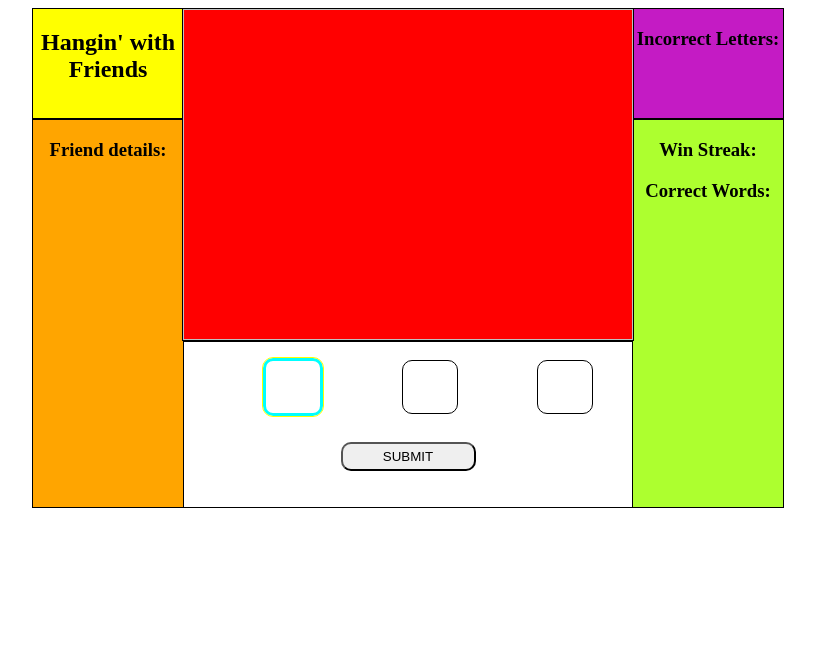
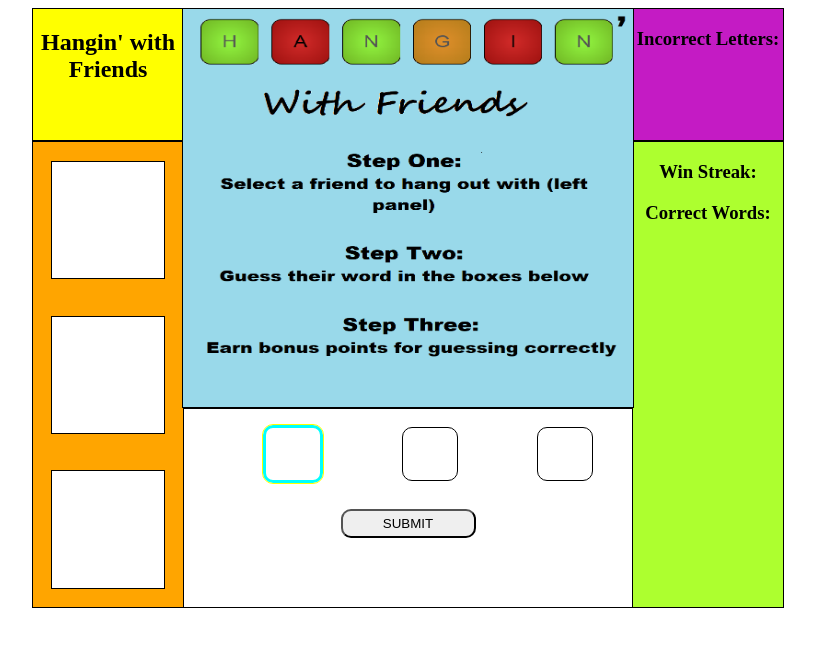
Before and after one commit to Chrispy1987/Project1, a Jekyll site: the page index.html, which Jekyll copies as it is, in a window 1280 px wide. Shown: the top 647 px of the page, without its empty margins (233-1048 px from the left). Built offline with Jekyll 4.4.1, drawn with Linux system fonts in a browser that asks for light colours.

```diff
--- a/index.html
+++ b/index.html
@@ -17,7 +17,9 @@
             <h2>Hangin' with Friends</h2>
         </div>
         <div class="container left">
-            <h3>Friend details:</h3>
+            <div class="friends"></div>
+            <div class="friends"></div>
+            <div class="friends"></div>
         </div>
         <div class="container topright">
             <h3>Incorrect Letters:</h3>
--- a/script.js
+++ b/script.js
@@ -13,18 +13,27 @@ const wordsByLength = [
     four = ["jazz", "high", "jerk", "lamb", "jump", "hazy", "jabs", "foxy", "joke", "hope", "pray", "play", "stay", "buzz", "pool", "link", "hint", "junk", "jaws", "jams", "ripe", "hand", "site", "shot", "fort", "mean", "lean", "team", "meat", "seat", "unit", "hurt", "slog"],
     // five = ["chain"], //for testing!
     five = ["abuse", "adult", "agent", "beach", "basis", "break", "chain", "brown", "chest", "china", "claim", "class", "dream", "final", "floor", "grass", "glass", "green", "group", "heart", "horse", "hotel", "motor", "mouth", "music", "novel", "nurse", "order", "owner", "panel", "phone", "point", "power", "radio", "scope", "score", "sheet", "shirt", "shift", "shock", "youth", "watch", "water", "whole", "while", "white", "woman", "unity", "union", "uncle", "truth"],
-    // six = ["island"], //for testing!
+    // six = ["anyway"], //for testing!
     six = ["abroad", "afraid", "agenda", "anyway", "arrive", "barely", "avenue", "august", "become", "castle", "center", "caught", "choice", "custom", "debate", "defend", "defeat", "escape", "enough", "fabric", "fourth", "health", "hidden", "income", "inside", "island", "killed", "lawyer", "legacy", "launch", "manual", "margin", "people", "permit", "player", "policy", "police", "public", "reward", "return", "sample", "search", "select", "sexual", "silent", "simple", "sister", "survey", "ticket", "toward", "weight", "winter", "worker"]
 ];
 //Store core game data in an Object
 const game = {
-    hangImages : ["images/1.png", "images/2.png", "images/3.png", "images/4.png", "images/5.png", "images/6.png", "images/7.png", "images/8.png"], //update with local images
-    hangIndex : 0,      //record hangman image state
+    hangImages : ["images/intro.png", "images/0.png", "images/1.png", "images/2.png", "images/3.png", "images/4.png", "images/5.png", "images/6.png", "images/7.png", "images/8.png"], //update with local images
+    hangIndex : 2,      //record hangman image state
     wrongLetters : [], //store incorrect letters to help player
     level : 0,         //game diffilculty level
     winStreak : 0,     //how many games player has won in a row
     word : "",         //random word that player has to guess
     interval : 2000   //pause timer between rounds
+}
+
+//delay code for visual effect. Prep next level
+const gameTransition = () => {
+    setTimeout(() => {
+        clearAll();
+        chooseWord();
+        createLetterBoxes();
+    }, game.interval);
 }
 
 //Clear existing inputs for next level
@@ -35,30 +44,27 @@ const clearAll = () => {
     }
     game.wrongLetters = [];
     showWrongLetters.textContent = "";
-    hang.src = game.hangImages[0];
-    game.hangIndex = 0;
+    hang.style.padding = "0px"
+    hang.hangIndex = 2;
 }
 
 //Create letter input boxes based on the games level
 const createLetterBoxes = () => {
     const tiles = document.querySelector("#tiles");
+    if (game.level === 0) {
+        hang.src = game.hangImages[0];
+    } else {
+        hang.src = game.hangImages[1];
+    }
     for (let i = 0; i < game.level + 3; i++) {
         const input = document.createElement("input");
         input.required;
         input.classList.add("letters");
         input.classList.add("animate");
         input.maxLength = 1;
-
-        //Event listener - show focus
+        //Event listener - select focus
         input.addEventListener("focus", function(e) {
-            e.target.style.border = "solid aqua 3px";
-            e.target.style.outline = "solid yellow 1px";
             e.target.select();
-        })
-        //Event listener - remove focus
-        input.addEventListener("blur", function(e) {
-            e.target.style.border = "solid black 1px";
-            e.target.style.outline = "none";
         })
         //Event listener - accept A-Z only and convert to Uppercase
         //- change focus to next available input /or button
@@ -146,7 +152,7 @@ const checkAnswer = (answer) => {
 
     //check for match but wrong position - turn tile orange
     for (let i = 0; i < answer.length; i++) {
-        if (compareRemaining.includes(comparePlayerChoice[i])) {
+        if (compareRemaining.includes(comparePlayerChoice[i]) & (letters[i].disabled == false)) {
             const index = compareRemaining.indexOf(comparePlayerChoice[i]);
             compareRemaining[index] = null;
             letters[i].classList.remove("incorrect");
@@ -165,6 +171,7 @@ const checkAnswer = (answer) => {
 
     //if correct word, move to next level of game
     if (answer === game.word) {
+        if (game.level < 3) {
         game.winStreak++;
         game.level++;
         //Record winstreak value to right panel list
@@ -175,21 +182,20 @@ const checkAnswer = (answer) => {
         const newItem2 = document.createElement("li");
         newItem2.textContent = answer;
         correctGuess.appendChild(newItem2);
-
-        //delay code for visual effect. Prep next level
-        setTimeout(() => {
-            clearAll();
-            chooseWord();
-            createLetterBoxes();
-        }, game.interval);
+        gameTransition();
+        } else {
+            console.log('end')
+        }
      } else {
-        if (game.hangIndex < 7) {
+        if (game.hangIndex < game.hangImages.length - 1) {
             hang.src = game.hangImages[game.hangIndex];
-            game.hangIndex += 1;
+            game.hangIndex++;
         } else {
             hang.src = game.hangImages[game.hangIndex];
             hang.style.padding = "20px"
-            showWrongLetters.textContent = "GAME OVER!!!"
+            game.level = 0;
+            game.winStreak = 0;
+            gameTransition();
         }
          for (const letter of letters) {
              if (letter.disabled === false) {
--- a/style.css
+++ b/style.css
@@ -15,7 +15,12 @@ body {
 }
 .input {
     grid-area: 3/2/4/3;
-    /* background-color: rgb(229, 161, 230); */
+    border: solid black 1px;
+    outline: none;
+}
+.input :focus {
+    border: solid aqua 3px;
+    outline: solid yellow 1px;
 }
 .hangman {
     grid-area: 1/2/3/3;
@@ -26,6 +31,10 @@ body {
 }
 .left {
     grid-area: 2/1/4/2;
+    display: flex;
+    flex-direction: column;
+    align-items: center;
+    justify-content: space-around;
     background-color: orange;
 }
 .topright {
@@ -69,6 +78,12 @@ body {
     outline: none;
     transition: .5s ease all;
 }
+.friends {
+    height: 25%;
+    width: 75%;
+    border: solid black 1px;
+    background-color: white;;
+}
 #submit {
     width: 30%;
     padding: 5px;
@@ -107,7 +122,7 @@ body {
     background-image: radial-gradient(rgb(248, 41, 41), rgb(188, 15, 15));
 }
 
-/*KEYBOARD*/
+/* KEYBOARD (not currently in use)
 .keyboard {
     margin: 0 auto;
     padding: 10px;
@@ -131,4 +146,4 @@ body {
 }
 .key:hover {
     background-color: rgb(6, 224, 213);
-}
+} */
```
Also changed, not shown: images/0.png (added), images/intro.png (added).
